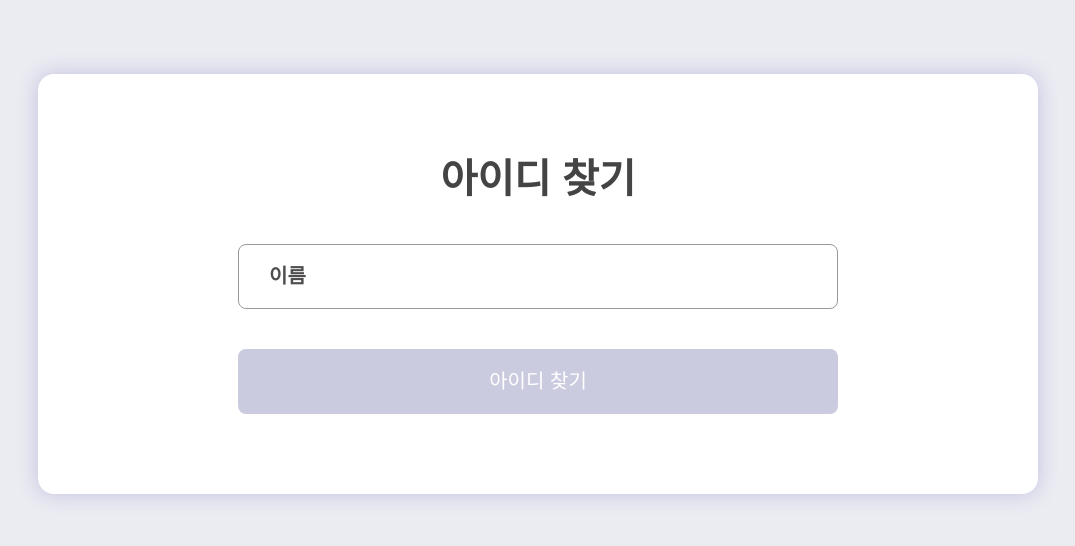
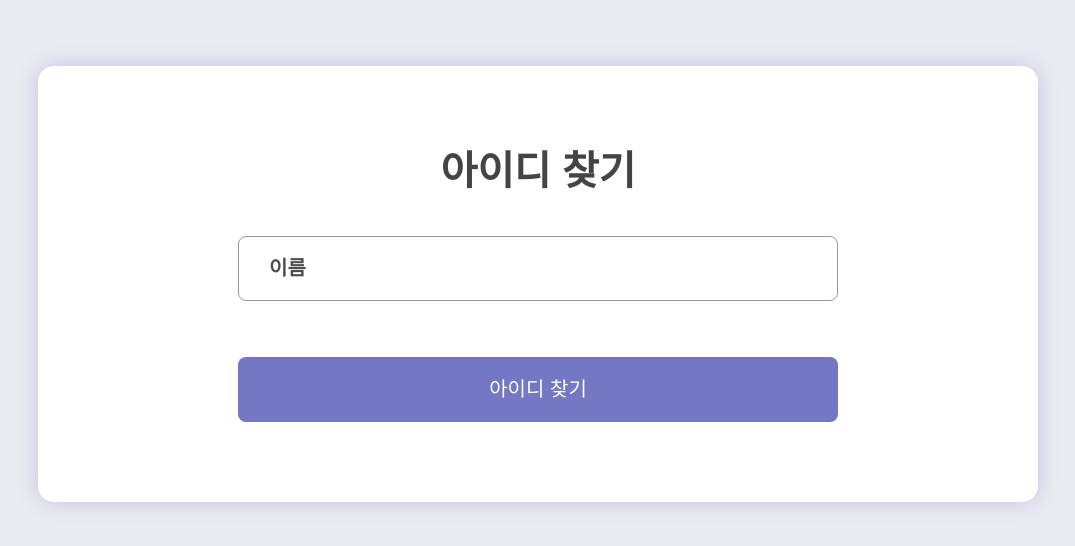
Before and after one commit to acwell94/3daDaily, a Next.js app: page /findId in a window 1280 px wide. Shown: the part 116-662 px from the top of the page, without its empty margins (102-1177 px from the left). Built offline with nearby package versions, Linux system fonts and the light colour scheme; a web font is replaced by a local one.

Commit message:
230207 작업내용 아이디 찾기 구현

```diff
--- a/next.config.js
+++ b/next.config.js
@@ -8,6 +8,10 @@ const nextConfig = {
         protocol: "http",
         hostname: "t1.daumcdn.net",
       },
+      {
+        protocol: "http",
+        hostname: "localhost",
+      },
     ],
   },
 };
--- a/src/components/commons/modal/confirmModal.tsx
+++ b/src/components/commons/modal/confirmModal.tsx
@@ -20,6 +20,7 @@ const Container = styled.div<StyleProps>`
   ${flexBox("row", "center", "center")}
   display: ${(props) => (props.isVisible ? "flex" : "none")};
   width: 100%;
+
   height: 100%;
   position: absolute;
   padding: 10rem 0;
@@ -29,8 +30,9 @@ const Container = styled.div<StyleProps>`
 
 const Modal = styled.div`
   ${flexBox("col", "center", "center")}
-  max-width: 340px;
-  max-height: 240px;
+  max-width: 34rem;
+  max-height: 24rem;
+  min-width: 20rem;
   padding: 4rem 3rem;
   background-color: ${theme.colors.white};
   border-radius: 16px;
--- a/src/components/units/findId/FindIdContainer.tsx
+++ b/src/components/units/findId/FindIdContainer.tsx
@@ -1,15 +1,69 @@
 "use client";
-import { ChangeEvent, useState } from "react";
+import { yupResolver } from "@hookform/resolvers/yup";
+import { useState } from "react";
+import { useForm } from "react-hook-form";
 import FindIdPresenter from "./FindIdPresenter";
+import * as yup from "yup";
+import axios from "axios";
+const schema = yup.object({
+  name: yup
+    .string()
+    .min(2, "이름은 최소 2글자 이상입니다.")
+    .max(6, "이름은 최대 6글자 입니다.")
+    .required("이름은 필수 입력 사항입니다."),
+});
+
+interface FormValue {
+  name: string;
+}
+
+interface ResultData {
+  foundUser: [
+    {
+      _id: string;
+      name: string;
+      email: string;
+      profileImg: string;
+    },
+  ];
+}
 
 const FindIdContainer = () => {
-  const [name, setName] = useState("");
+  const [result, setResult] = useState<ResultData | any>();
+  const [errorModalVisible, setErrorModalVisible] = useState(false);
+  const { register, handleSubmit, formState } = useForm<FormValue>({
+    resolver: yupResolver(schema),
+    mode: "onChange",
+  });
+  const findNameHandler = async (form: FormValue) => {
+    try {
+      const { data } = await axios.post(
+        `${process.env.NEXT_PUBLIC_API}users/findId`,
+        {
+          name: form.name,
+        },
+      );
 
-  const findNameHandler = (e: ChangeEvent<HTMLInputElement>) => {
-    setName(e.target.value);
+      setResult(data);
+    } catch (err: any) {
+      setErrorModalVisible((prev) => !prev);
+    }
+  };
+  const errorModalHandler = () => {
+    setErrorModalVisible((prev) => !prev);
   };
 
-  return <FindIdPresenter findNameHandler={findNameHandler} name={name} />;
+  return (
+    <FindIdPresenter
+      register={register}
+      handleSubmit={handleSubmit}
+      formState={formState}
+      findNameHandler={findNameHandler}
+      errorModalVisible={errorModalVisible}
+      errorModalHandler={errorModalHandler}
+      result={result}
+    />
+  );
 };
 
 export default FindIdContainer;
--- a/src/components/units/findId/FindIdPresenter.tsx
+++ b/src/components/units/findId/FindIdPresenter.tsx
@@ -1,27 +1,89 @@
 "use client";
 import UserFlowButton from "@src/components/commons/button/userFlowButton";
+import UserFlowInput from "@src/components/commons/inputs/userFlowInput";
+import ConfirmModal from "@src/components/commons/modal/confirmModal";
 import {
   CommonMain,
   CommonMainBox,
 } from "@src/components/commons/styles/commonStyles";
 import UserFlowTitle from "@src/components/commons/title/userFlowTitle";
-import { ChangeEvent } from "react";
+import { ChangeEvent, KeyboardEvent } from "react";
 import * as S from "./FindIdStyles";
 
 interface IProps {
-  findNameHandler: (e: ChangeEvent<HTMLInputElement>) => void;
-  name: string;
+  register: any;
+  handleSubmit: any;
+  formState: any;
+  findNameHandler: (data: { name: string }) => void;
+  errorModalVisible: boolean;
+  errorModalHandler: () => void;
+  result: {
+    foundUser: [
+      {
+        _id: string;
+        name: string;
+        email: string;
+        profileImg: string;
+      },
+    ];
+  };
 }
 
-const FindIdPresenter = ({ findNameHandler, name }: IProps) => {
+const FindIdPresenter = ({
+  findNameHandler,
+  register,
+  handleSubmit,
+  formState,
+  errorModalVisible,
+  errorModalHandler,
+  result,
+}: IProps) => {
+  const checkKeyDown = (e: KeyboardEvent) => {
+    if (e.code === "Enter") e.preventDefault();
+  };
   return (
     <CommonMain>
+      <ConfirmModal
+        title="아이디가 없습니다."
+        isVisible={errorModalVisible}
+        handler={errorModalHandler}
+        buttonTitle="확인"
+      />
       <CommonMainBox>
         <UserFlowTitle title="아이디 찾기" />
-        <S.InputBox>
-          <S.Input placeholder="이름" onChange={(e) => findNameHandler(e)} />
-        </S.InputBox>
-        <UserFlowButton title="아이디 찾기" isComplete={!!name} />
+        <form
+          onSubmit={handleSubmit(findNameHandler)}
+          onKeyDown={(e) => checkKeyDown(e)}
+        >
+          <S.InputBox>
+            <UserFlowInput
+              type="text"
+              register={register}
+              name="name"
+              placeholder="이름"
+              error={formState.errors.name?.message}
+            />
+          </S.InputBox>
+          <UserFlowButton type="submit" title="아이디 찾기" isComplete={true} />
+        </form>
+        {result && (
+          <S.ResultBox>
+            <S.ResultTitle>검색 결과</S.ResultTitle>
+            {result?.foundUser.map((el) => (
+              <S.Result key={el._id}>
+                <S.ResultProfileBox>
+                  <S.ResultProfile
+                    src={`http://localhost:5000/${el.profileImg}`}
+                    alt="userProfile"
+                    fill={true}
+                  />
+                </S.ResultProfileBox>
+                <S.ResultName>{el.name}</S.ResultName>
+                <S.ResultEmail>{el.email}</S.ResultEmail>
+              </S.Result>
+            ))}
+          </S.ResultBox>
+        )}
       </CommonMainBox>
     </CommonMain>
   );
--- a/src/components/units/findId/FindIdStyles.ts
+++ b/src/components/units/findId/FindIdStyles.ts
@@ -1,22 +1,53 @@
 "use client";
 import { flexBox } from "@src/utils/flexBox";
 import theme from "@src/utils/theme";
+import Image from "next/image";
 import styled from "styled-components";
 
 export const InputBox = styled.div`
   ${flexBox("col", "center", "center")}
-  margin-bottom: 4rem;
 `;
 
-export const Input = styled.input`
-  width: 60rem;
-  border: 1px solid #999999;
-  border-radius: 8px;
-  padding: 2rem 3rem;
+export const ResultBox = styled.div`
+  width: 100%;
+  margin-top: 4rem;
+`;
+
+export const ResultTitle = styled.div`
+  width: 100%;
+  padding-bottom: 2rem;
+  margin-bottom: 2rem;
+  border-bottom: 1px solid ${theme.colors.inputBorder};
   font-size: 2rem;
-  font-weight: 600;
+  font-weight: 700;
+`;
 
-  ::placeholder {
-    color: ${theme.colors.blackGray};
-  }
+export const Result = styled.div`
+  ${flexBox("row", "start", "center")}
 `;
+
+export const ResultProfileBox = styled.div`
+  width: 5rem;
+  height: 5rem;
+  position: relative;
+  margin-right: 1rem;
+`;
+
+export const ResultProfile = styled(Image)`
+  width: 100%;
+  height: 100%;
+  border-radius: 50%;
+`;
+
+export const ResultName = styled.div`
+  font-size: 2rem;
+  font-weight: 700;
+  color: ${theme.colors.middleGray};
+  margin-right: 4rem;
+`;
+
+export const ResultEmail = styled.div`
+  font-size: 2rem;
+  font-weight: 700;
+  color: ${theme.colors.deepPurple};
+`;
```
